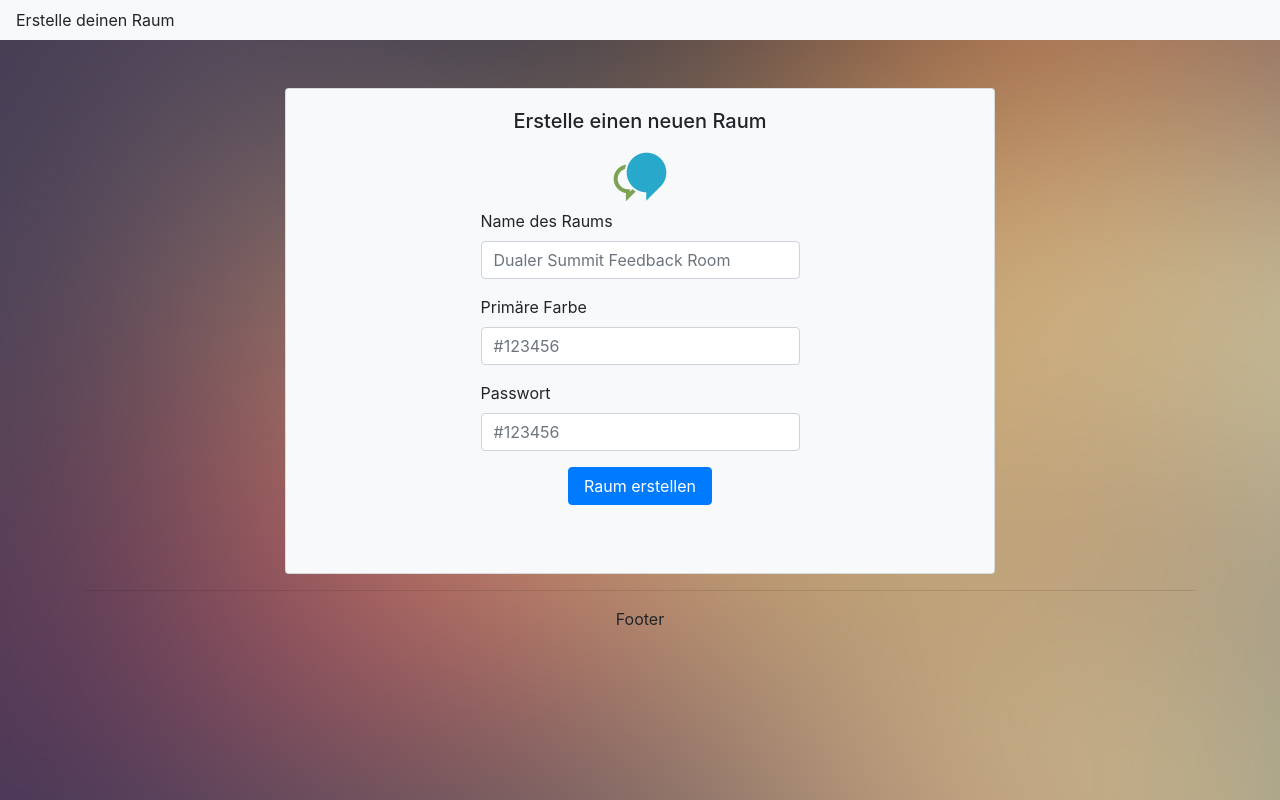
After one commit to fkressmann/feedi-io, a Flask app: template src/templates/create_room.html in a window 1280 px wide. The commit adds this page. Run offline with Flask 2, Linux system fonts and the light colour scheme; the template is opened without the code that fills it, so the values that code supplies are empty; parts of the project's set-up code (start-up, migrations or seed data) failed here and were passed over.

Commit message:
Added create room template

```diff
--- a/src/templates/base.html
+++ b/src/templates/base.html
@@ -1,16 +1,20 @@
 <!DOCTYPE html>
 <html lang="de">
+
 <head>
     <meta charset="UTF-8">
     <link href="/static/styles.css" rel="stylesheet">
+    <link rel="stylesheet" href="https://cdn.jsdelivr.net/npm/bootstrap@4.6.0/dist/css/bootstrap.min.css"
+        integrity="sha384-B0vP5xmATw1+K9KRQjQERJvTumQW0nPEzvF6L/Z6nronJ3oUOFUFpCjEUQouq2+l" crossorigin="anonymous">
     <meta name="viewport" content="width=device-width, initial-scale=1">
-    <meta name="robots" content="none"/>
+    <meta name="robots" content="none" />
     {% block head %}{% endblock %}
     <title>{% block title %}{% endblock %}</title>
 </head>
+
 <body>
+    {% block header %}{% endblock %}
     <div class="container">
-    {% block header %}{% endblock %}
         {% if messages %}
         <div class="row">
             <div class="col">
@@ -31,4 +35,5 @@
     </div>
 
 </body>
+
 </html>
--- /dev/null
+++ b/src/templates/create_room.html
@@ -0,0 +1,64 @@
+{% extends "base.html" %}
+
+{% block title %}BI X-mas challenge{% endblock %}
+
+{% block header %}
+<nav class="navbar navbar-light bg-light">
+    Erstelle deinen Raum
+</nav>
+
+{% endblock %}
+
+{% block content %}
+<div class="container">
+    <div class="row mb-5"></div>
+    <div class="row">
+        <div class="col"></div>
+        <div class="col-lg-8 col-sm-12">
+            <div class="card bg-light">
+                <div class="card-body">
+                    <div class="row justify-content-md-center">
+                        <div class="col-lg-12 col-sm-12 text-center">
+                            <h5 class="card-title">Erstelle einen neuen Raum</h5>
+                        </div>
+                    </div>
+                    <div class="row justify-content-md-center">
+                        <div class="col-lg-12 col-sm-12 text-center">
+                            <img src="../static/img/logo.png" class="logo">
+                        </div>
+                    </div>
+                    <form>
+                        <div class="row justify-content-md-center">
+                            <div class="form-group col-lg-6 col-sm-12">
+                                <label for="room_name">Name des Raums</label>
+                                <input type="text" class="form-control" id="room_name"
+                                    placeholder="Dualer Summit Feedback Room">
+                            </div>
+                        </div>
+                        <div class="row justify-content-md-center">
+                            <div class="form-group col-lg-6 col-sm-12">
+                                <label for="primary_color">Primäre Farbe</label>
+                                <input type="text" class="form-control" id="primary_color" placeholder="#123456">
+                            </div>
+                        </div>
+                        <div class="row justify-content-md-center">
+                            <div class="form-group col-lg-6 col-sm-12">
+                                <label for="secondary_color">Passwort</label>
+                                <input type="text" class="form-control" id="secondary_color" placeholder="#123456">
+                            </div>
+                        </div>
+                    </form>
+                    <div class="row justify-content-center">
+
+                        <div class="col-lg-3 col-sm-12 text-center">
+                            <a href="#" class="btn btn-primary w-100">Raum erstellen</a>
+                        </div>
+                    </div>
+                    <div class="row mb-5"></div>
+                </div>
+            </div>
+        </div>
+        <div class="col"></div>
+    </div>
+</div>
+{% endblock %}
```
Also changed, not shown: src/templates/login.html (+10 -6 lines). Lines whose indentation alone changed are shown as unchanged.
